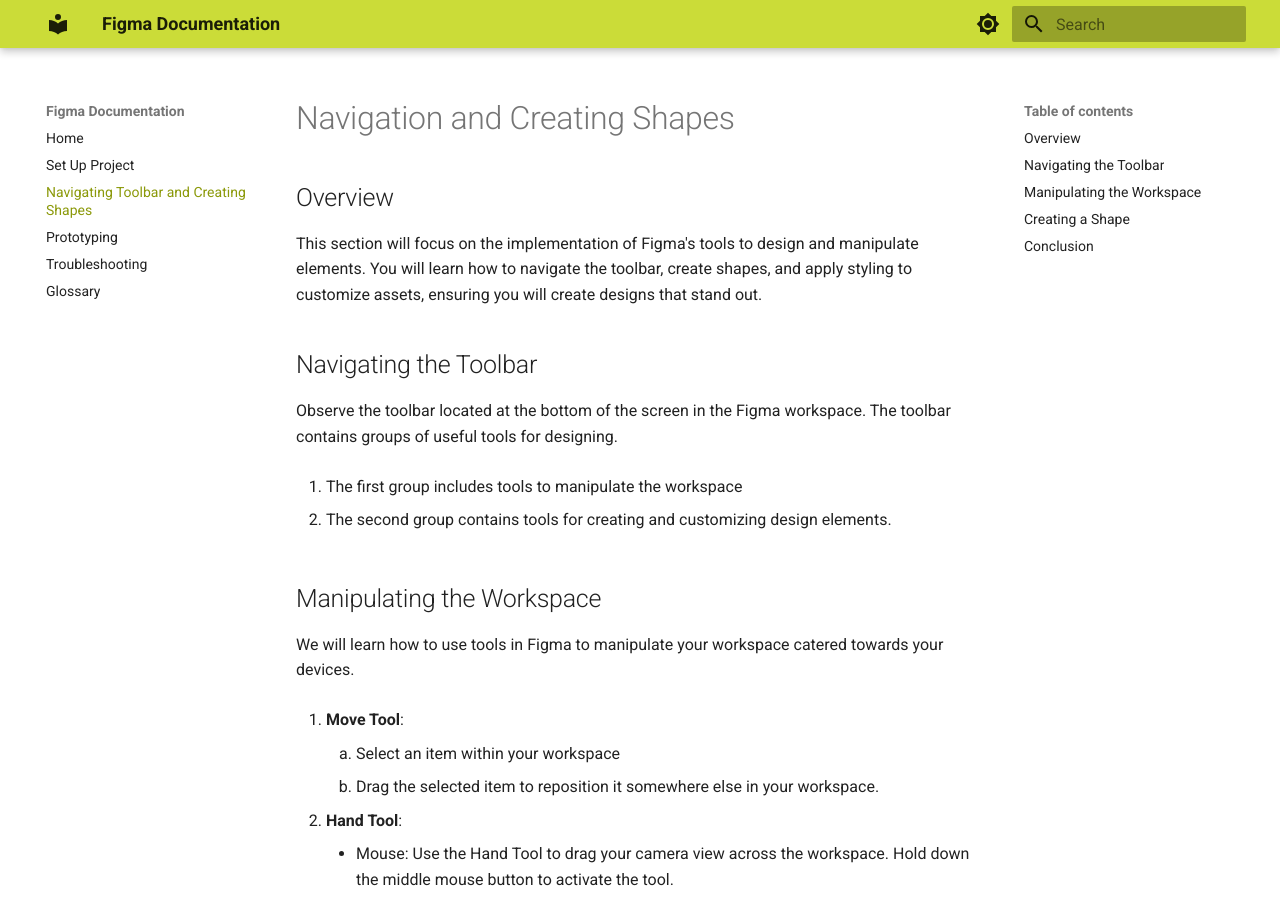
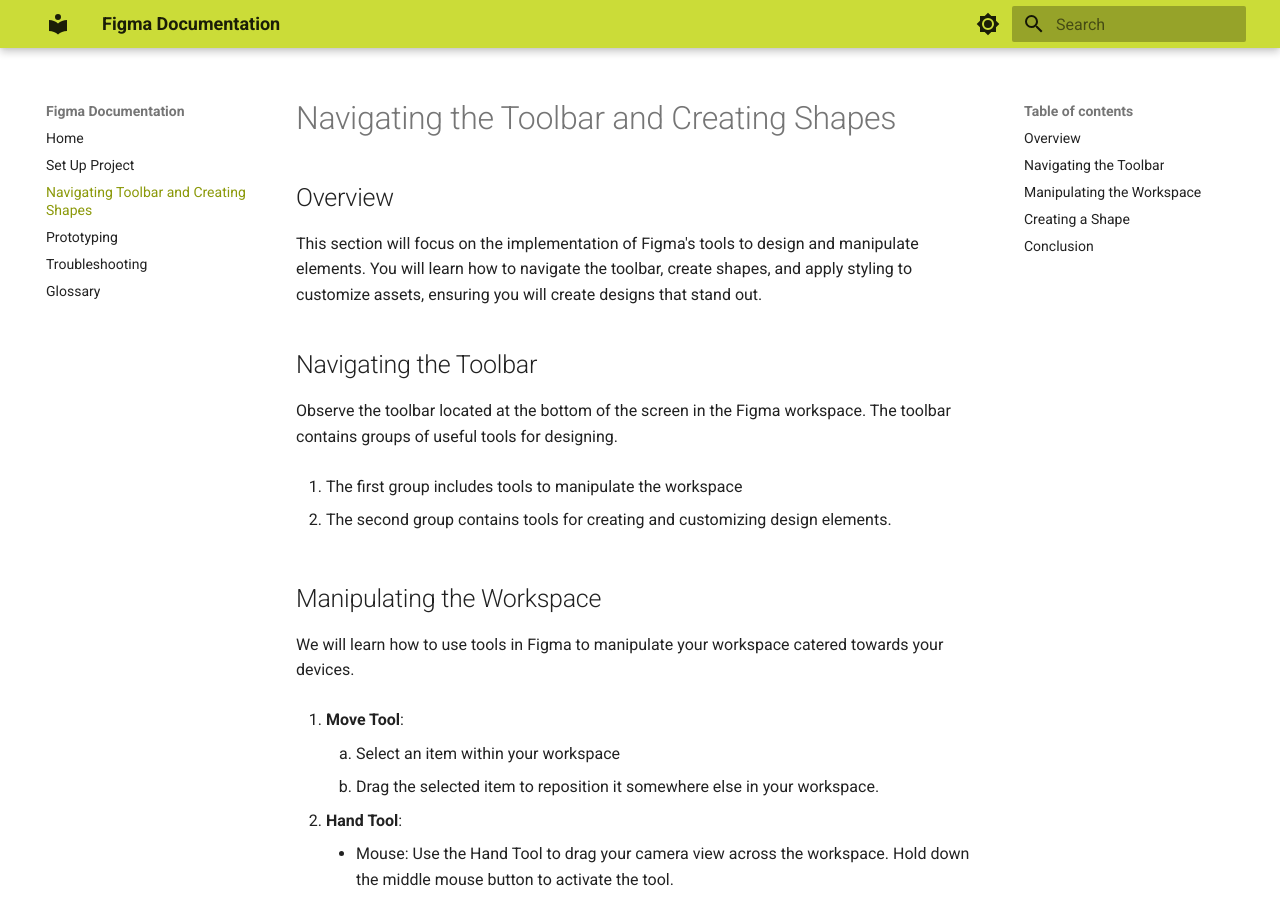
Before and after one commit to ThincutBacon/COMP-2216-Documentation, an MkDocs documentation site: the page built from docs/section2.md, in a window 1280 px wide and 900 px high. Built offline with MkDocs 1.6.1 and Material for MkDocs 9.7.7, drawn with Linux system fonts in a browser that asks for light colours.

Commit message:
Edit title

```diff
--- a/docs/section2.md
+++ b/docs/section2.md
@@ -1,4 +1,4 @@
-# Navigation and Creating Shapes
+# Navigating the Toolbar and Creating Shapes
 
 ## Overview
 This section will focus on the implementation of Figma's tools to design and manipulate elements. You will learn how to navigate the toolbar, create shapes, and apply styling to customize assets, ensuring you will create designs that stand out.
```
